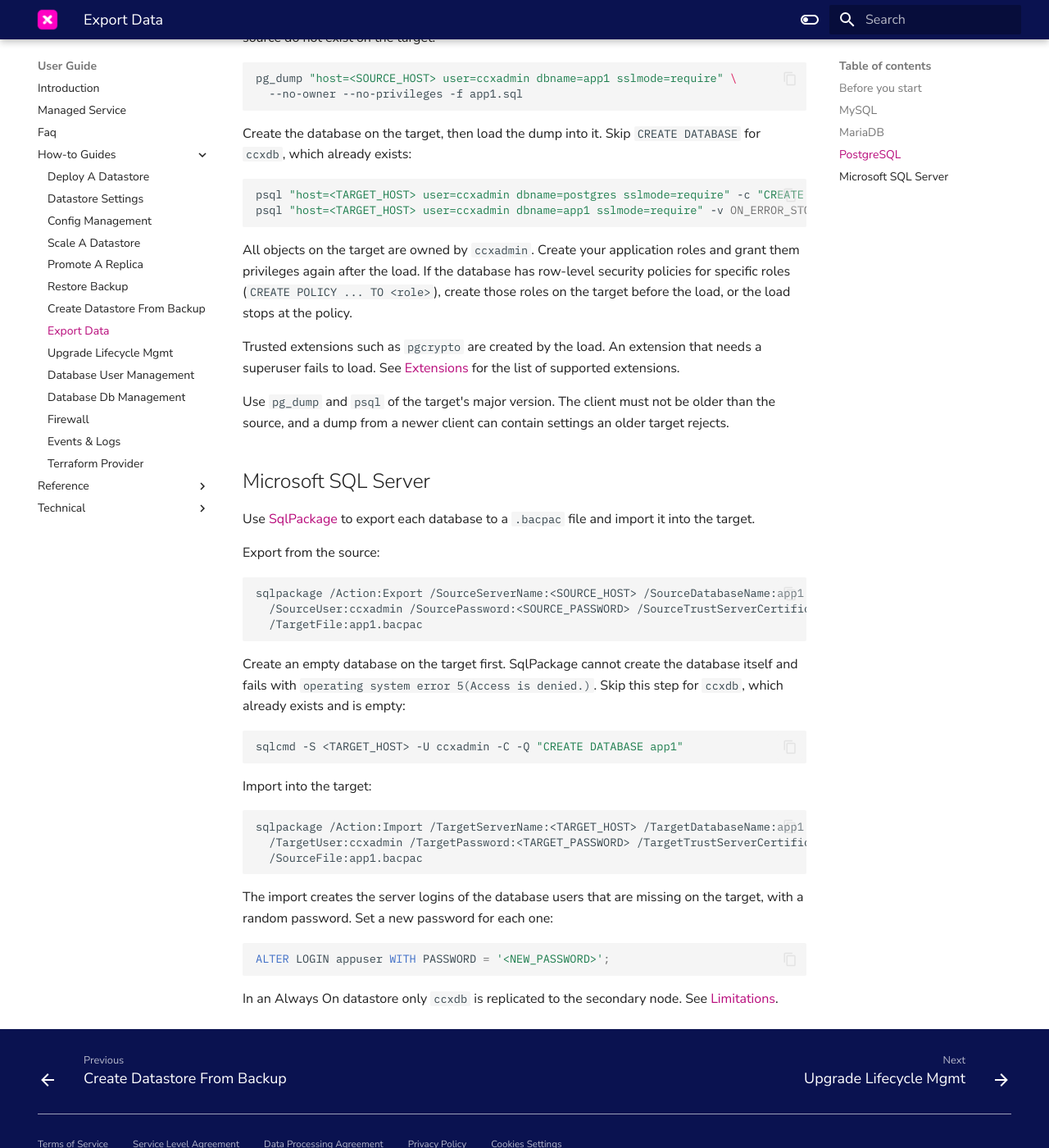
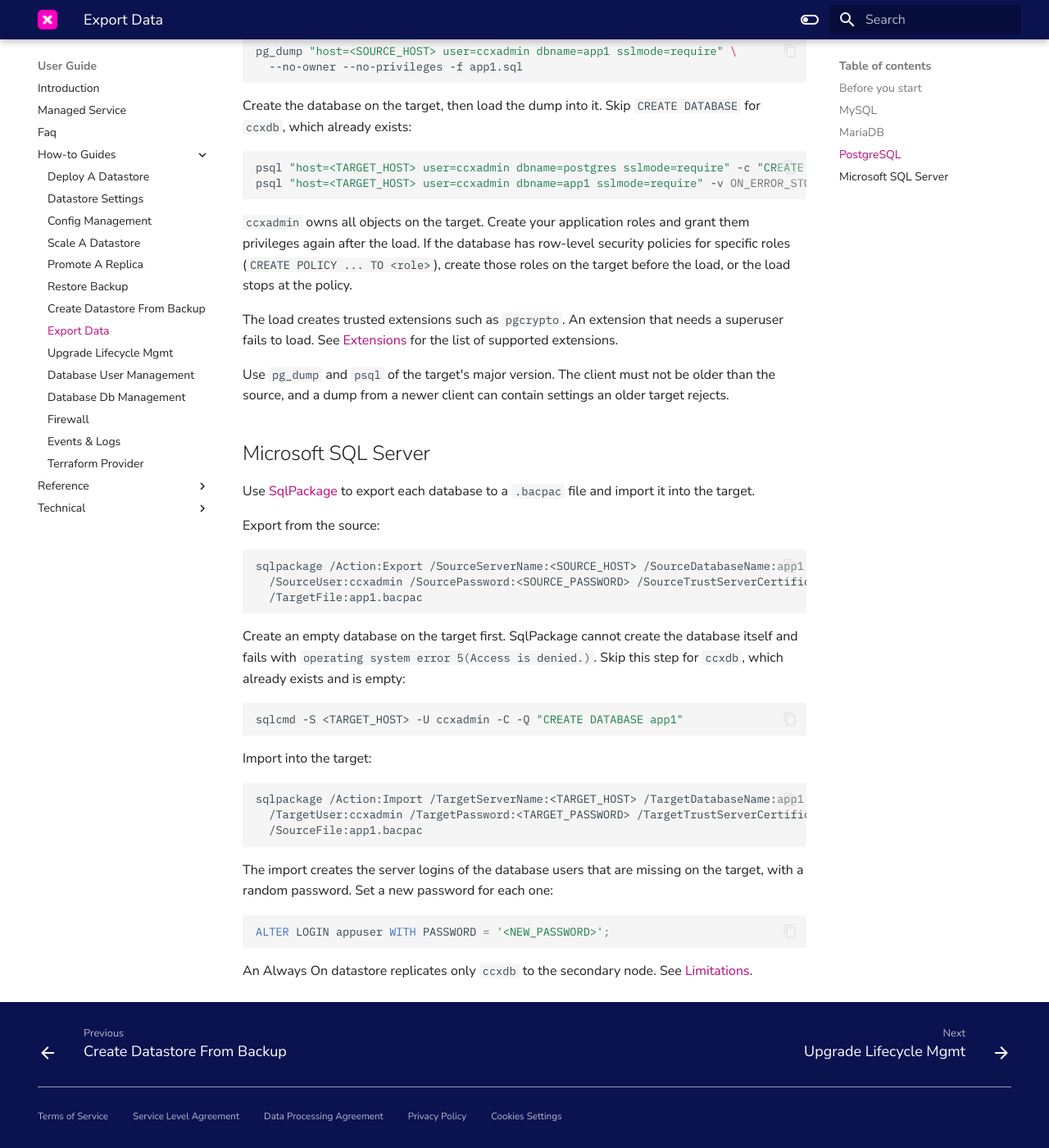
Before and after one commit to severalnines/ccx-docs, an MkDocs documentation site: the page built from docs/user/Howto/Export-Data.md, in a window 1280 px wide and 1400 px high, scrolled down 2036 px. Shown: the whole window at 82% size. Built offline with MkDocs 1.6.1 and Material for MkDocs 9.7.7, drawn with Linux system fonts in a browser that asks for light colours; comment, search, counter and statistics services are not loaded; some of the changed text lies outside the part shown.

Commit message:
CCX-6493 docs: active voice in Export data (vale)
Co-Authored-By: Claude Opus 5.5 <noreply@anthropic.com>

````diff
--- a/docs/user/Howto/Export-Data.md
+++ b/docs/user/Howto/Export-Data.md
@@ -11,10 +11,9 @@ The procedures below cover MySQL, MariaDB, PostgreSQL and Microsoft SQL Server.
 - Create the target datastore with the same database type and the same or a newer major version.
 - Stop writes to the source before you start. Changes made after the dump starts are not copied.
 
-What is copied and what is not:
+The dump copies your application databases: tables, data, views, routines, triggers and events. Keep in mind:
 
-- The dump contains your application databases: tables, data, views, routines, triggers and events.
-- The target's `ccxadmin` password does not change. Data from the source's `ccxdb` is loaded into the target's `ccxdb`.
+- The target's `ccxadmin` password does not change. The load puts the data from the source's `ccxdb` into the target's `ccxdb`.
 - Database users are not copied, except on SQL Server (see below). Create them again on the target, in the CCX UI or with SQL.
 - System databases (`mysql`, `sys`, `postgres`, `master` and others) are never part of the dump. Do not add them.
 
@@ -35,7 +34,7 @@ mysql -h <TARGET_HOST> -uccxadmin -p < dump.sql
 
 Leave out `--master-data` and `--source-data`. They add a replication statement to the dump, which then runs on the target.
 
-Routines, views, triggers and events keep their `DEFINER` account. If that account is not `ccxadmin`, create it on the target before loading. Alternatively, remove the `DEFINER` clauses so the objects are owned by the account that loads the dump. This command changes only the lines that start a `CREATE` statement, so data values are not touched:
+Routines, views, triggers and events keep their `DEFINER` account. If that account is not `ccxadmin`, create it on the target before loading. Alternatively, remove the `DEFINER` clauses so the account that loads the dump becomes the definer. This command changes only the lines that start a `CREATE` statement, so data values are not touched:
 
 ```bash
 sed -E '/^(CREATE|\/\*![0-9]+ CREATE\*\/|\/\*![0-9]+ DEFINER=)/ s/ DEFINER=`[^`]*`@`[^`]*`//' -i dump.sql
@@ -72,9 +71,9 @@ psql "host=<TARGET_HOST> user=ccxadmin dbname=postgres sslmode=require" -c "CREA
 psql "host=<TARGET_HOST> user=ccxadmin dbname=app1 sslmode=require" -v ON_ERROR_STOP=1 -f app1.sql
 ```
 
-All objects on the target are owned by `ccxadmin`. Create your application roles and grant them privileges again after the load. If the database has row-level security policies for specific roles (`CREATE POLICY ... TO <role>`), create those roles on the target before the load, or the load stops at the policy.
+`ccxadmin` owns all objects on the target. Create your application roles and grant them privileges again after the load. If the database has row-level security policies for specific roles (`CREATE POLICY ... TO <role>`), create those roles on the target before the load, or the load stops at the policy.
 
-Trusted extensions such as `pgcrypto` are created by the load. An extension that needs a superuser fails to load. See [Extensions](../Reference/Products/PostgreSQL/extensions.md) for the list of supported extensions.
+The load creates trusted extensions such as `pgcrypto`. An extension that needs a superuser fails to load. See [Extensions](../Reference/Products/PostgreSQL/extensions.md) for the list of supported extensions.
 
 Use `pg_dump` and `psql` of the target's major version. The client must not be older than the source, and a dump from a newer client can contain settings an older target rejects.
 
@@ -110,4 +109,4 @@ The import creates the server logins of the database users that are missing on t
 ALTER LOGIN appuser WITH PASSWORD = '<NEW_PASSWORD>';
 ```
 
-In an Always On datastore only `ccxdb` is replicated to the secondary node. See [Limitations](../Reference/Products/MSSQLServer/limitations.md).
+An Always On datastore replicates only `ccxdb` to the secondary node. See [Limitations](../Reference/Products/MSSQLServer/limitations.md).
````
Also changed, not shown: other parts of docs/user/Howto/Export-Data.md (+1 -1 lines).
